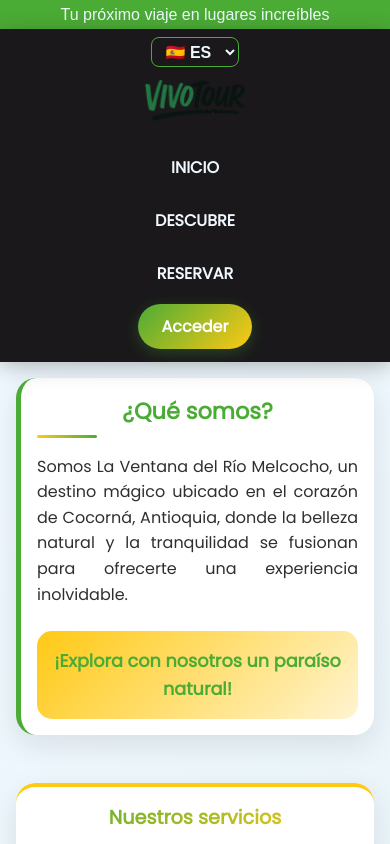
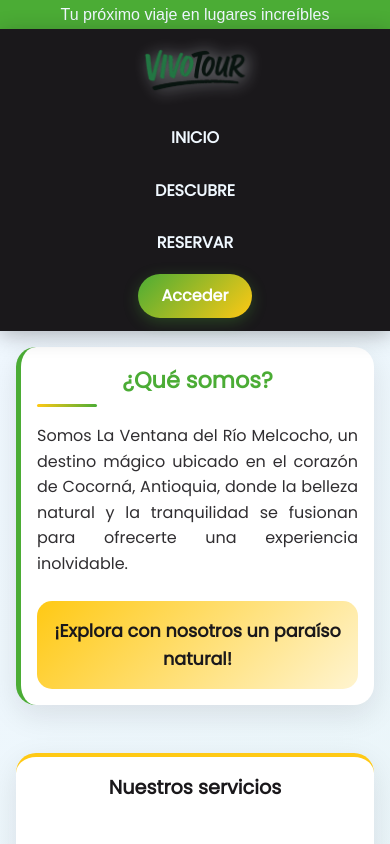
Before and after one commit to Pablopaisaxd/Vivotour, a React (Vite) app in the folder vivotour-react/: page / in a window 390 px wide. Shown: the top 844 px of the page. Built offline with nearby package versions, Linux system fonts and the light colour scheme.

Commit message:
leves cambios y correcciones (inicio)

```diff
--- a/vivotour-react/src/pages/inicio/Navbar.jsx
+++ b/vivotour-react/src/pages/inicio/Navbar.jsx
@@ -9,16 +9,6 @@ const Nav = () => {
 
   return (
     <header className="nav">
-
-      <div className="nav-top">
-        <div className="nav-left">
-          <select className="lang-select">
-            <option value="es">🇪🇸 ES</option>
-            <option value="en">🇺🇸 EN</option>
-          </select>
-        </div>
-      </div>
-
 
       <div className="nav-logo">
         <img src={logo} alt="logoVentana" className="main-logo" />
--- a/vivotour-react/src/pages/inicio/Opinion.jsx
+++ b/vivotour-react/src/pages/inicio/Opinion.jsx
@@ -64,7 +64,10 @@ const Opinion = () => {
 
                 <div className="right-col">
                 {opinions.map((opinion, index) => (
-                        <article className="comment" key={index}>
+                    <article
+                    className={`comment ${index % 2 === 1 ? "right" : "left"}`}
+                    key={index}
+                    >
                     <div className="desper">
                         <div className="imgcircle">
                         <img src={opinion.image} alt={opinion.name} />
@@ -77,6 +80,7 @@ const Opinion = () => {
                     </article>
                 ))}
                 </div>
+
             </div>
         </section>
     );
--- a/vivotour-react/src/pages/inicio/style/Mapa.css
+++ b/vivotour-react/src/pages/inicio/style/Mapa.css
@@ -3,6 +3,7 @@
     padding-bottom: 2rem;
     display: flex;
     justify-content: center;
+    margin-bottom: 5rem;
 }
 
 .mapa-container {
--- a/vivotour-react/src/pages/inicio/style/Navbar.css
+++ b/vivotour-react/src/pages/inicio/style/Navbar.css
@@ -9,27 +9,11 @@
   align-items: center;
 }
 
-.nav-top {
-  width: 100%;
-  display: flex;
-  justify-content: flex-start;
-  padding: 0.5rem 2rem;
-  align-items: center;
-}
-
-.lang-select {
-  background: transparent;
-  border: 1px solid var(--forest-green);
-  color: var(--alice-blue);
-  padding: 0.3rem 0.6rem;
-  border-radius: 8px;
-  font-weight: 600;
-  cursor: pointer;
-}
-
 .main-logo {
   height: 70px;
   width: auto;
+  margin-top: 1rem;
+  filter: drop-shadow(4px 1px 8px rgba(240, 248, 255, 0.486));
 }
 
 
@@ -91,10 +75,6 @@
 }
 
 @media (max-width: 480px) {
-  .nav-top {
-    flex-direction: column;
-    gap: 0.5rem;
-  }
   .nav-bottom {
     flex-direction: column;
     gap: 0.5rem;
--- a/vivotour-react/src/pages/inicio/style/Opinion.css
+++ b/vivotour-react/src/pages/inicio/style/Opinion.css
@@ -4,6 +4,7 @@
     height: 100%;
     box-sizing: border-box;
     padding: 3rem 2rem;
+    margin-bottom: 4rem;
 }
 
 
@@ -16,6 +17,7 @@
     align-items: start;
     background: linear-gradient(to right, #d8d8d8 10%, #f0f8ff 50%, #d8d8d8 100%);
     border-radius: 12px;
+    padding: 2rem;
 }
 
 
@@ -106,7 +108,7 @@
     background: linear-gradient(135deg, var(--golden-yellow), rgba(255, 201, 20, 0.2));
     transform: translateY(-3px);
     box-shadow: 0 8px 25px rgba(255, 201, 20, 0.25);
-    color: var(--forest-green) !important;
+    color: #111 !important;
 }
 
 .right-col {
@@ -120,7 +122,7 @@
 
 .comment {
     display: flex;
-    max-width: 80%;
+    max-width: 70%; /* un poco más angosto para alternar */
     flex-direction: column;
     gap: 0.5rem;
     background: aliceblue;
@@ -136,11 +138,17 @@
     align-items: center;
     gap: 0.75rem;
 }
+.comment.left {
+    align-self: flex-start;
+}
 
+.comment.right {
+    align-self: flex-end;
+}
 
 .imgcircle {
-    width: 56px;
-    height: 56px;
+    width: 66px;   /* antes 56px */
+    height: 66px;
     border-radius: 50%;
     overflow: hidden;
     flex-shrink: 0;
@@ -212,13 +220,12 @@
 
 
     .comment {
-        padding: 0.9rem;
-        border-radius: 12px;
+        max-width: 100%;
     }
 
     .imgcircle {
-        width: 48px;
-        height: 48px;
+        width: 54px;
+        height: 54px;
     }
 
     .comment-text {
@@ -237,8 +244,8 @@
     }
 
     .imgcircle {
-        width: 44px;
-        height: 44px;
+        width: 50px;
+        height: 50px;
     }
 
     .comment-text {
--- a/vivotour-react/src/pages/inicio/style/Presentacion.css
+++ b/vivotour-react/src/pages/inicio/style/Presentacion.css
@@ -27,6 +27,7 @@ body {
     display: flex;
     align-items: center;
     gap: 4rem;
+    margin-bottom: 2rem;
 }
 
 .somos {
@@ -83,7 +84,7 @@ body {
 .pfinal {
     font-size: 1.2rem;
     font-weight: 600;
-    color: var(--forest-green);
+    color: var(--rich-black);
     text-align: center;
     padding: 1rem;
     background: linear-gradient(135deg, var(--golden-yellow), rgba(255, 201, 20, 0.2));
@@ -111,10 +112,6 @@ body {
     font-size: 1.8rem;
     font-weight: 700;
     color: var(--rich-black);
-    background: linear-gradient(135deg, var(--forest-green), var(--golden-yellow));
-    -webkit-background-clip: text;
-    -webkit-text-fill-color: transparent;
-    background-clip: text;
 }
 
 .sservicios {
@@ -176,7 +173,6 @@ body {
 
 .mas {
     text-align: center;
-    margin-top: 2rem;
 }
 
 .mas .pservicios {
--- a/vivotour-react/src/pages/inicio/style/Separacion.css
+++ b/vivotour-react/src/pages/inicio/style/Separacion.css
@@ -12,7 +12,7 @@
     flex: 1;
     min-width: 180px;
     height: 18vh;
-    border: 3.5px solid #1A181B;
+    border: 3.5px solid var(--rich-black);
     border-radius: 15px;
     background-color: aliceblue;
     display: flex;
@@ -34,7 +34,7 @@
     justify-content: center;
 }
 
-/* 🔥 Aquí está el fix de las imágenes */
+
 .imgicon {
     width: 60px;
     height: 60px;
@@ -46,14 +46,13 @@
 .ps {
     font-size: 1rem;
     font-weight: 600;
-    color: #1A181B;
+    color: var(--rich-black);
     text-align: center;
 }
 
-/* Línea entre cajas (solo horizontal en PC) */
 .line1 {
     height: 3px;
-    background-color: #1A181B;
+    background-color: var(--rich-black);
     flex: 0.2;
 }
 
@@ -86,7 +85,6 @@
         font-size: 0.95rem;
     }
 
-    /* Línea ahora vertical */
     .line1 {
         width: 3px;
         height: 30px;
```
Lines whose indentation alone changed are shown as unchanged.
